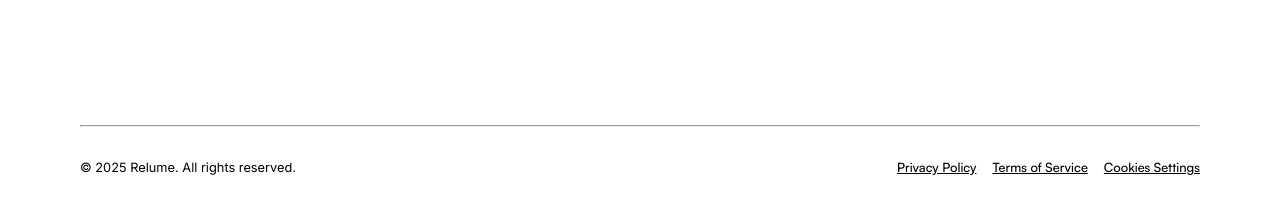
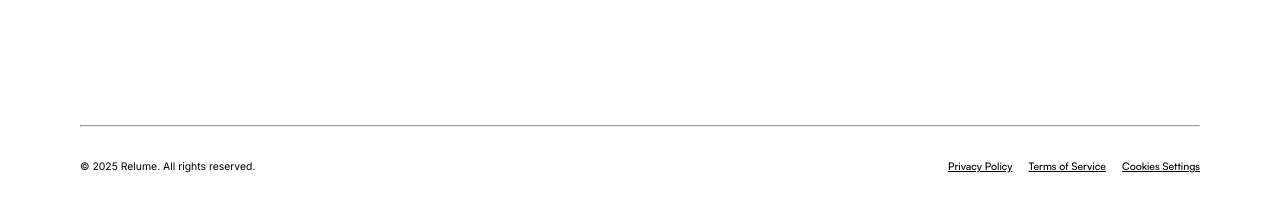
Before and after one commit to Ilesanmi-Crown/NijaRemoteHub, a plain HTML site: page index.html in a window 1280 px wide. Shown: the part 4704-4918 px from the top of the page. Drawn offline with nearby package versions, Linux system fonts and the light colour scheme.

Commit message:
Update style.css

```diff
--- a/style.css
+++ b/style.css
@@ -712,15 +712,19 @@ body{
 .tandc{
   display: flex;
   justify-content: space-between;
-  align-items: center;
+  align-items: baseline;
   margin-top: 2rem;
 }
 
 .tandc a{
   color: black;
-  font-size: 0.8em;
+  font-size: 65%;
   font-weight: 500;
   transition: color .3s;
+}
+
+.tandc p{
+  font-size: 65%;
 }
 
 .tandc a:hover{
```
